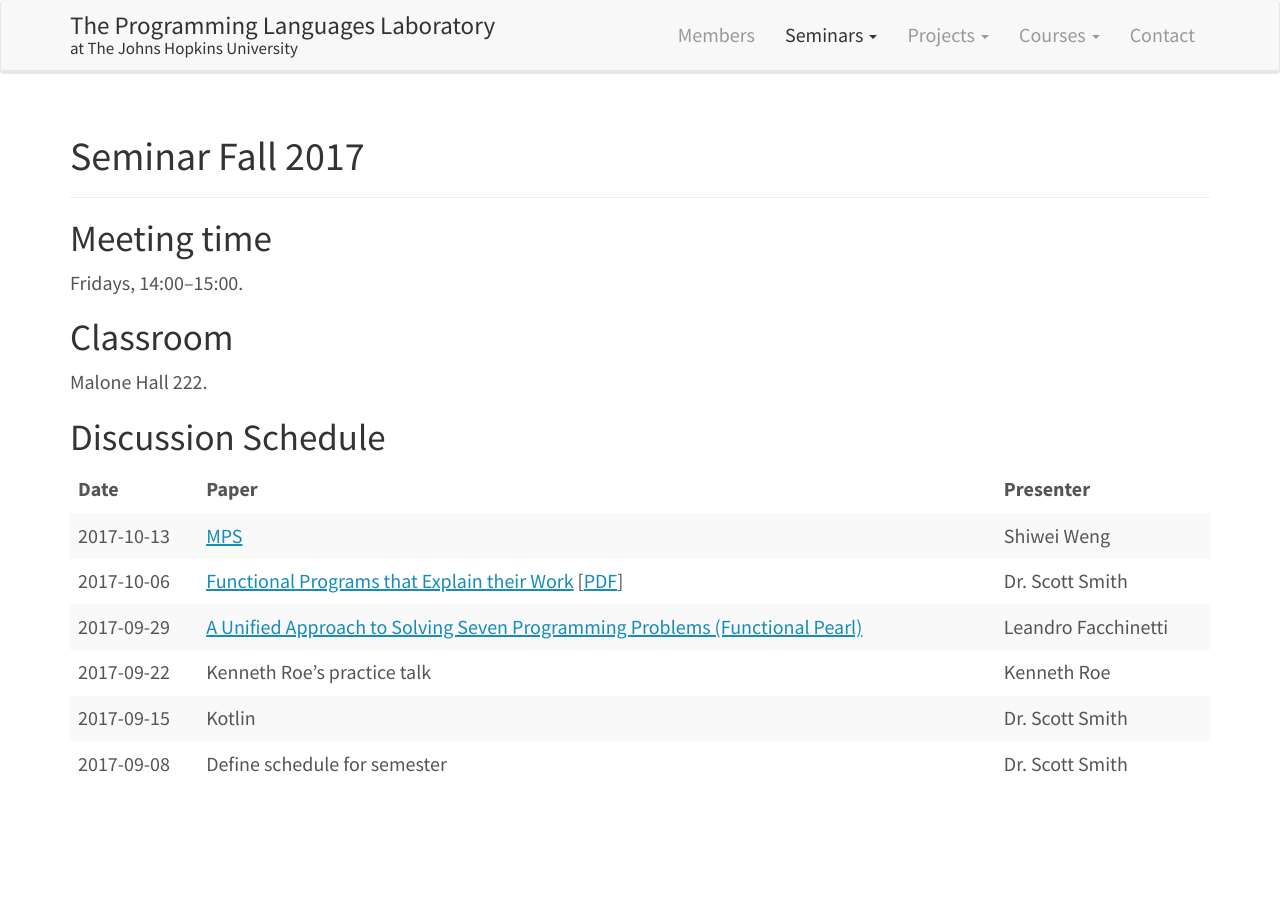
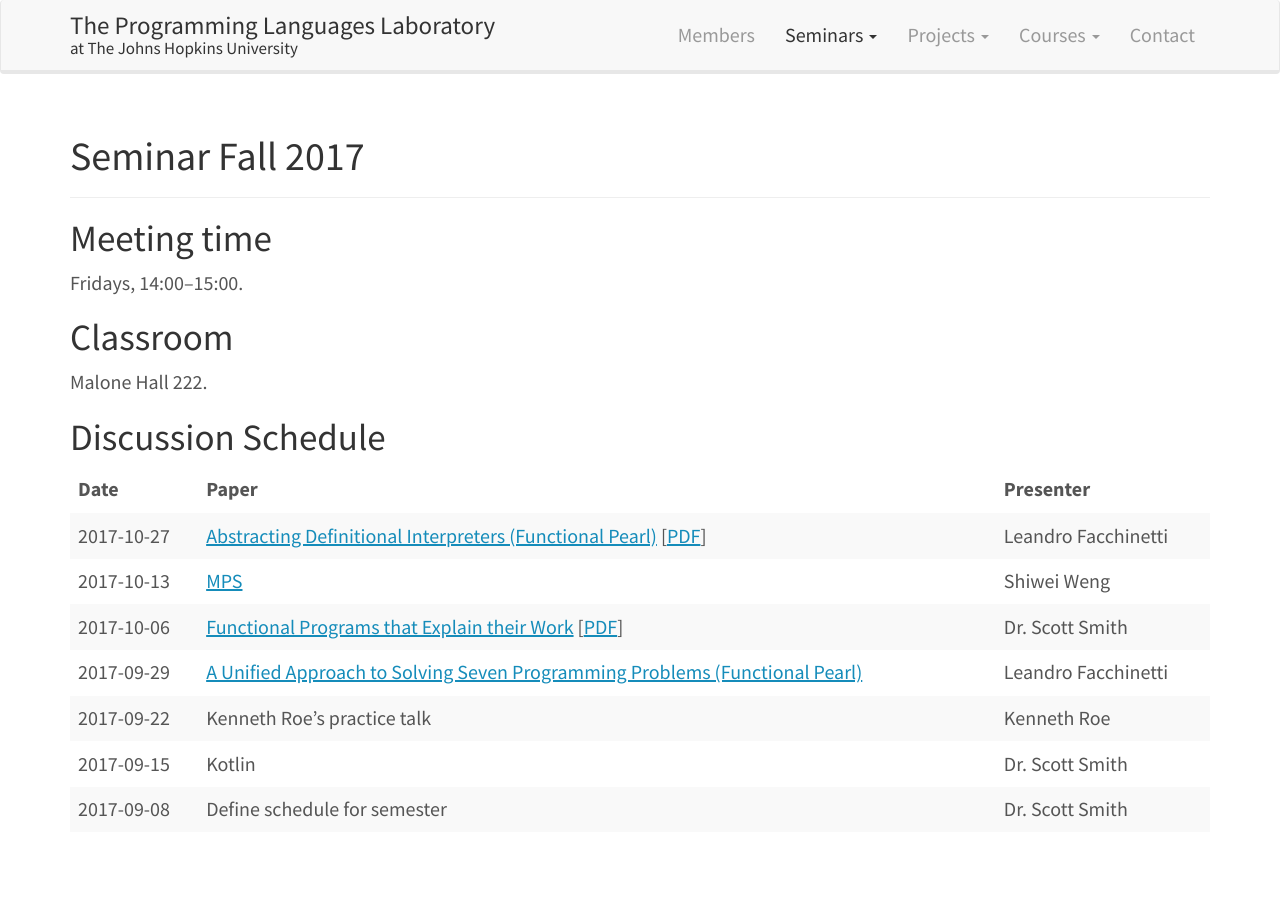
Before and after one commit to JHU-PL-Lab/www-pl-lab, a Jekyll site: the page built from seminars/fall-2017.md, in a window 1280 px wide. Built offline with Jekyll 4.4.1, drawn with Linux system fonts in a browser that asks for light colours.

Commit message:
Add 2017-10-27 seminar

```diff
--- a/seminars/fall-2017.md
+++ b/seminars/fall-2017.md
@@ -18,6 +18,7 @@ Discussion Schedule
 
 |       Date | Paper                                                                                                                                                                                                                                     | Presenter                                               |
 |------------+-------------------------------------------------------------------------------------------------------------------------------------------------------------------------------------------------------------------------------------------+---------------------------------------------------------|
+| 2017-10-27 | [Abstracting Definitional Interpreters (Functional Pearl)](https://dl.acm.org/citation.cfm?id=3136534.3110256) [[PDF](https://arxiv.org/pdf/1707.04755)]                                                                                  | Leandro Facchinetti                                     |
 | 2017-10-13 | [MPS](https://www.jetbrains.com/mps/)                                                                                                                                                                                                     | Shiwei Weng                                             |
 | 2017-10-06 | [Functional Programs that Explain their Work](https://dl.acm.org/citation.cfm?id=2364579) [[PDF](https://www.cs.bham.ac.uk/~pbl/papers/functionalexplain.pdf)]                                                                            | Dr. Scott Smith                                         |
 | 2017-09-29 | [A Unified Approach to Solving Seven Programming Problems (Functional Pearl)](https://dl.acm.org/citation.cfm?id=3110252)                                                                                                                 | Leandro Facchinetti                                     |
```
